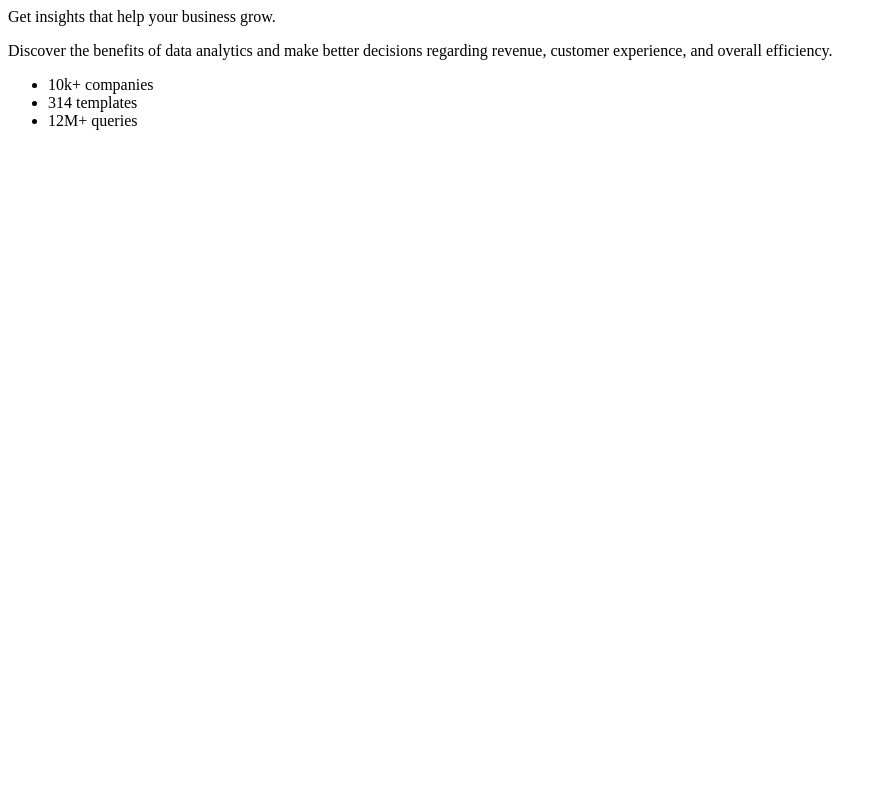
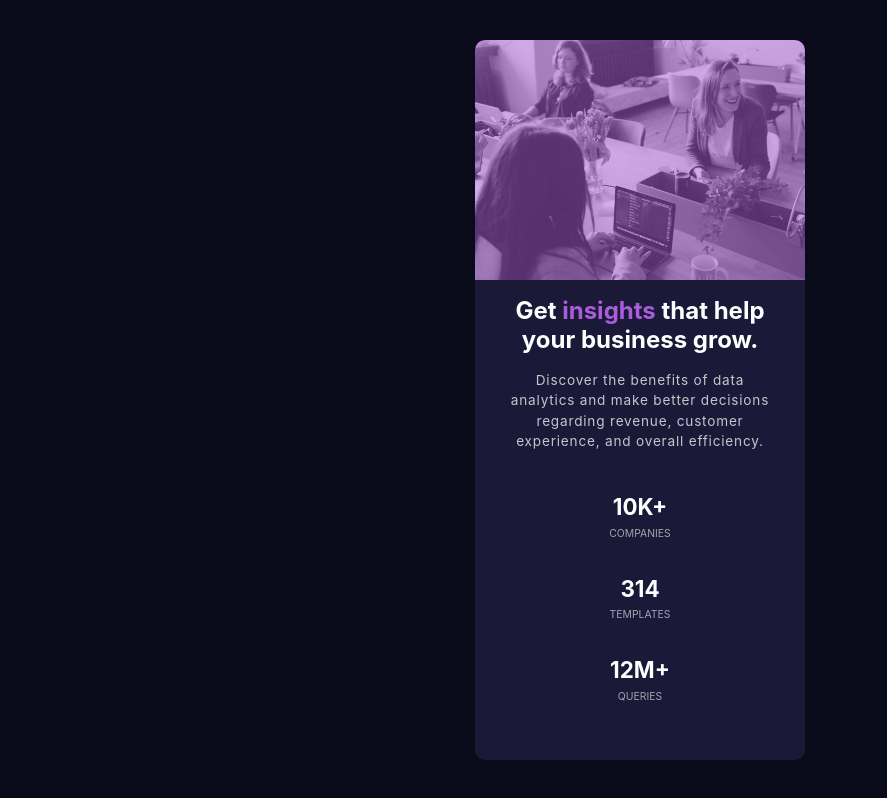
Before and after one commit to cwu90/-Stats-preview-card-component, a plain HTML site: page index.html in a window 1280 px wide. Shown: the whole page, without its empty margins (0-887 px from the left). Drawn offline with Linux system fonts and the light colour scheme.

Commit message:
Update index.html

```diff
--- a/index.html
+++ b/index.html
@@ -4,7 +4,7 @@
     <meta charset="UTF-8" />
     <meta http-equiv="X-UA-Compatible" content="IE=edge" />
     <meta name="viewport" content="width=device-width, initial-scale=1.0" />
-    <link rel="stylesheet" href="flexbox.css" />
+    <link rel="stylesheet" href="style.css" />
     <title>Document</title>
   </head>
   <body>
```
